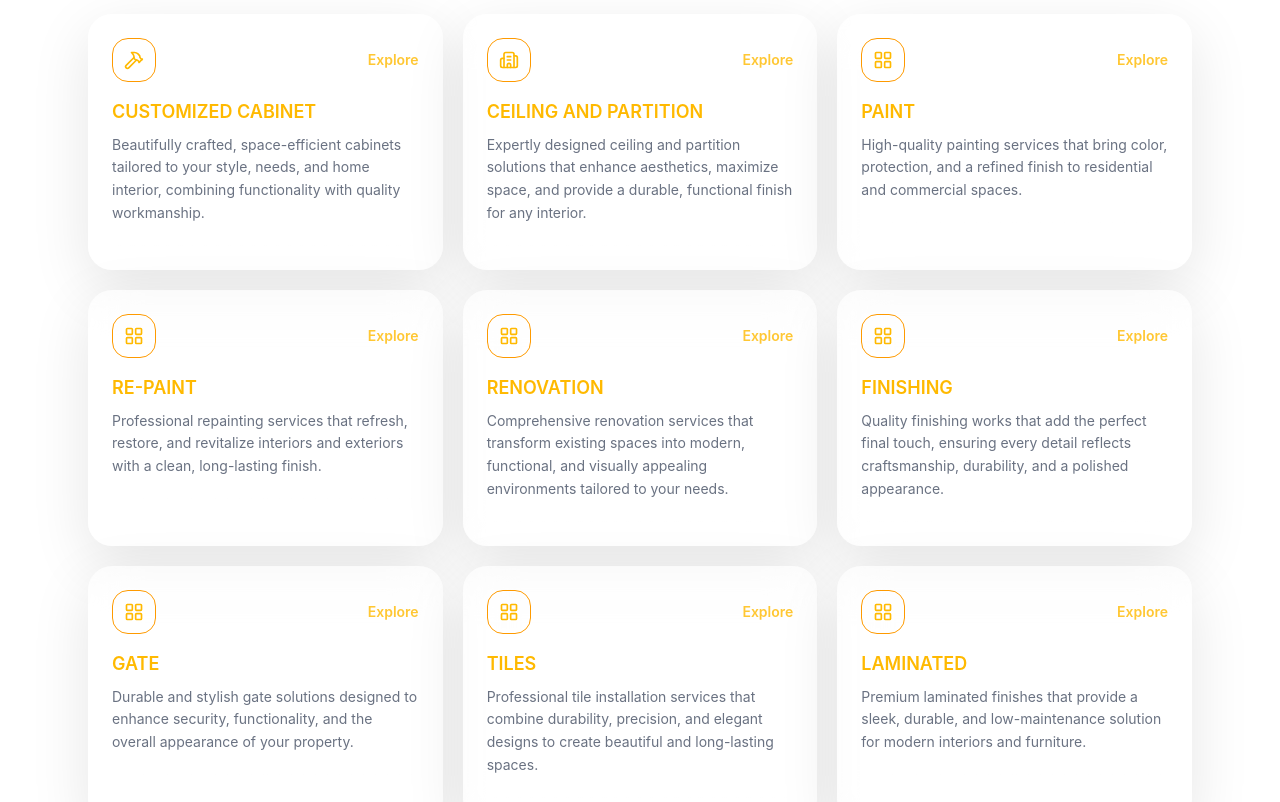
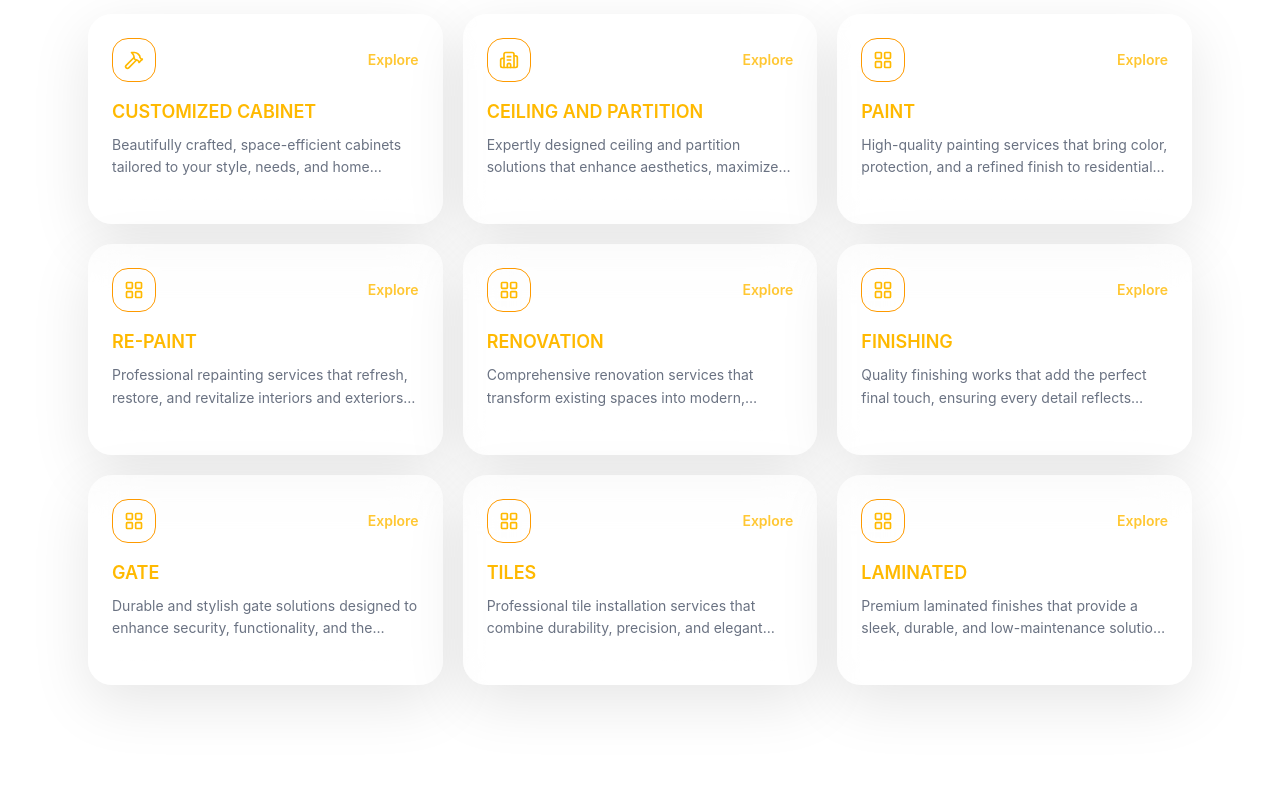
Before and after one commit to RolandoJr23/AAA-Design-Construct, a Next.js app: page / in a window 1280 px wide. Shown: the part 1180-1982 px from the top of the page. Built offline with nearby package versions, Linux system fonts and the light colour scheme.

Commit message:
Adding line-clamp-2 on desciption in all services.

```diff
--- a/app/page.tsx
+++ b/app/page.tsx
@@ -237,7 +237,7 @@ export default function Homepage() {
                     </div>
                   </div>
                   <div className="mt-4 text-amber-400 font-semibold text-lg uppercase">{s.title}</div>
-                  <div className="mt-2 text-gray-500 text-sm leading-relaxed">{s.desc}</div>
+                  <div className="mt-2 text-gray-500 text-sm leading-relaxed line-clamp-2">{s.desc}</div>
                   <div className="mt-5 h-px w-full bg-gradient-to-r from-gold/70 via-white/10 to-transparent" />
                 </div>
               ))}
```
